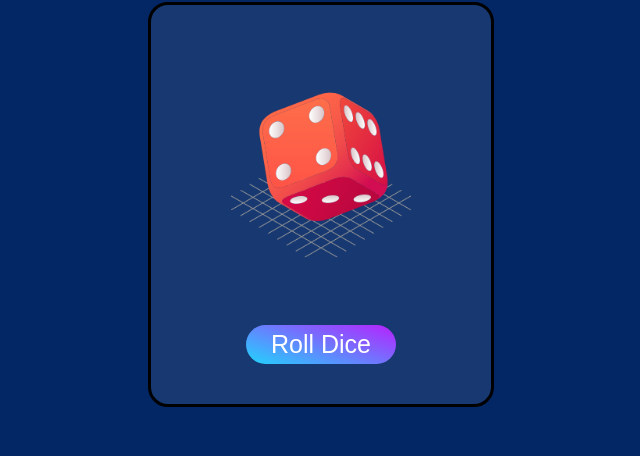
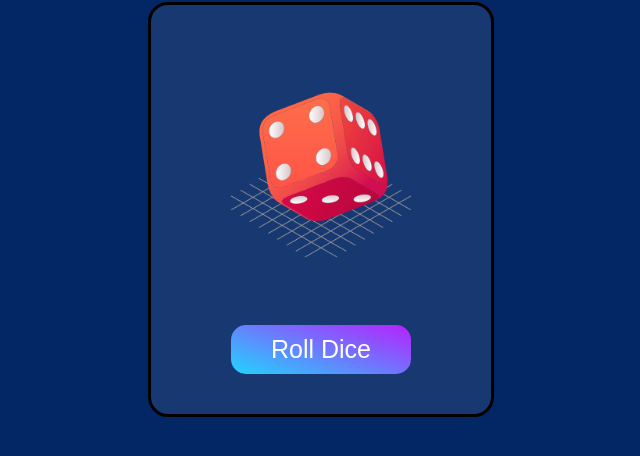
Before and after one commit to Swanand143/Dice-roller, a plain HTML site: page index.html in a window 1280 px wide. Shown: the part 90-546 px from the top of the page, without its empty margins (319-959 px from the left). Drawn offline with Linux system fonts and the light colour scheme.

Commit message:
assignment 30

```diff
--- a/index.html
+++ b/index.html
@@ -33,13 +33,12 @@
       }
 
       .dice-btn-roll {
-        width: 150px;
         display: block;
         margin: 20px auto;
         font-family: fantasy;
         font-size: 25px;
-        padding: 5px 10px;
-        border-radius: 20px;
+        padding: 10px 40px;
+        border-radius: 15px;
         border: none;
         color: #ffffff;
         cursor: pointer;
```
